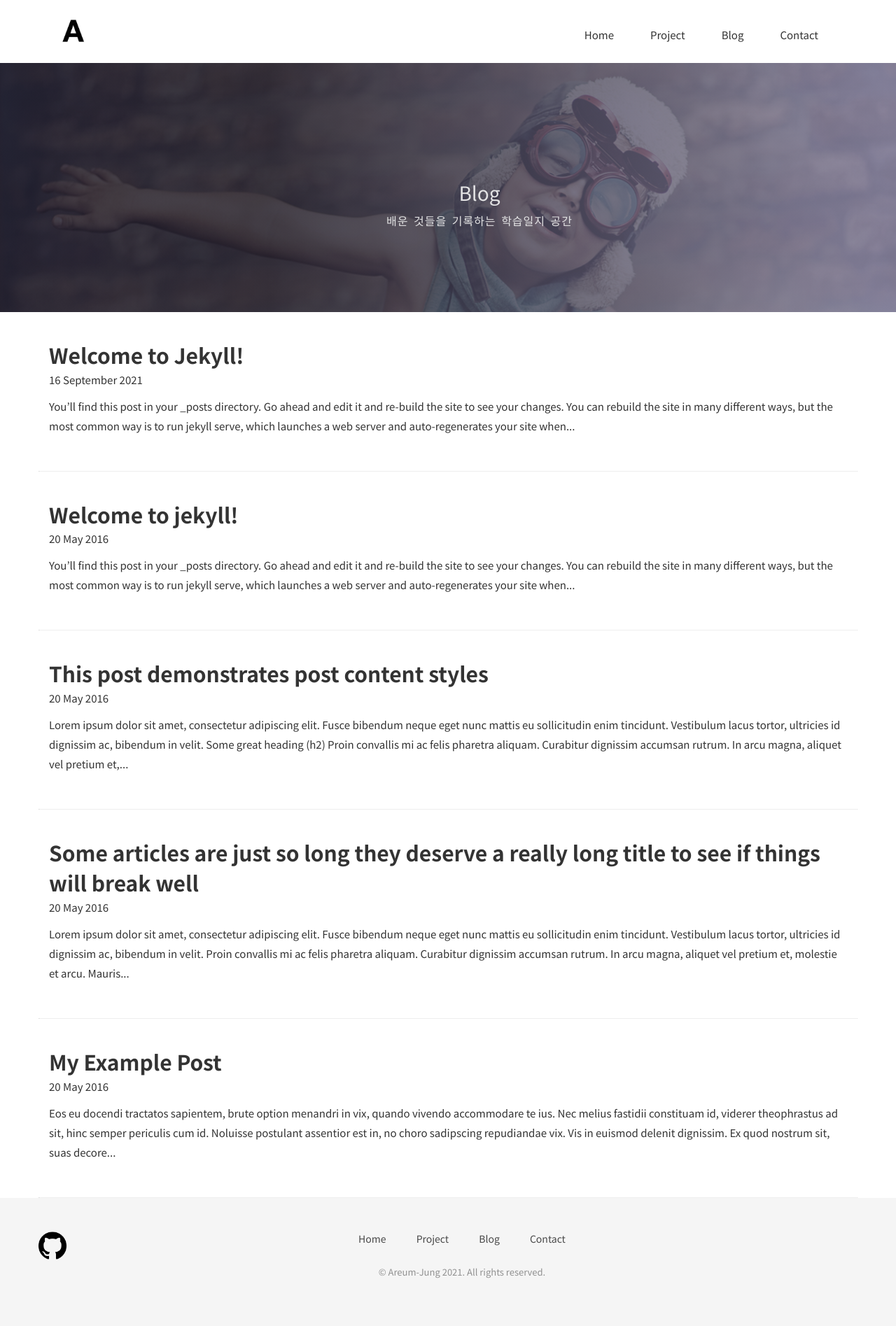
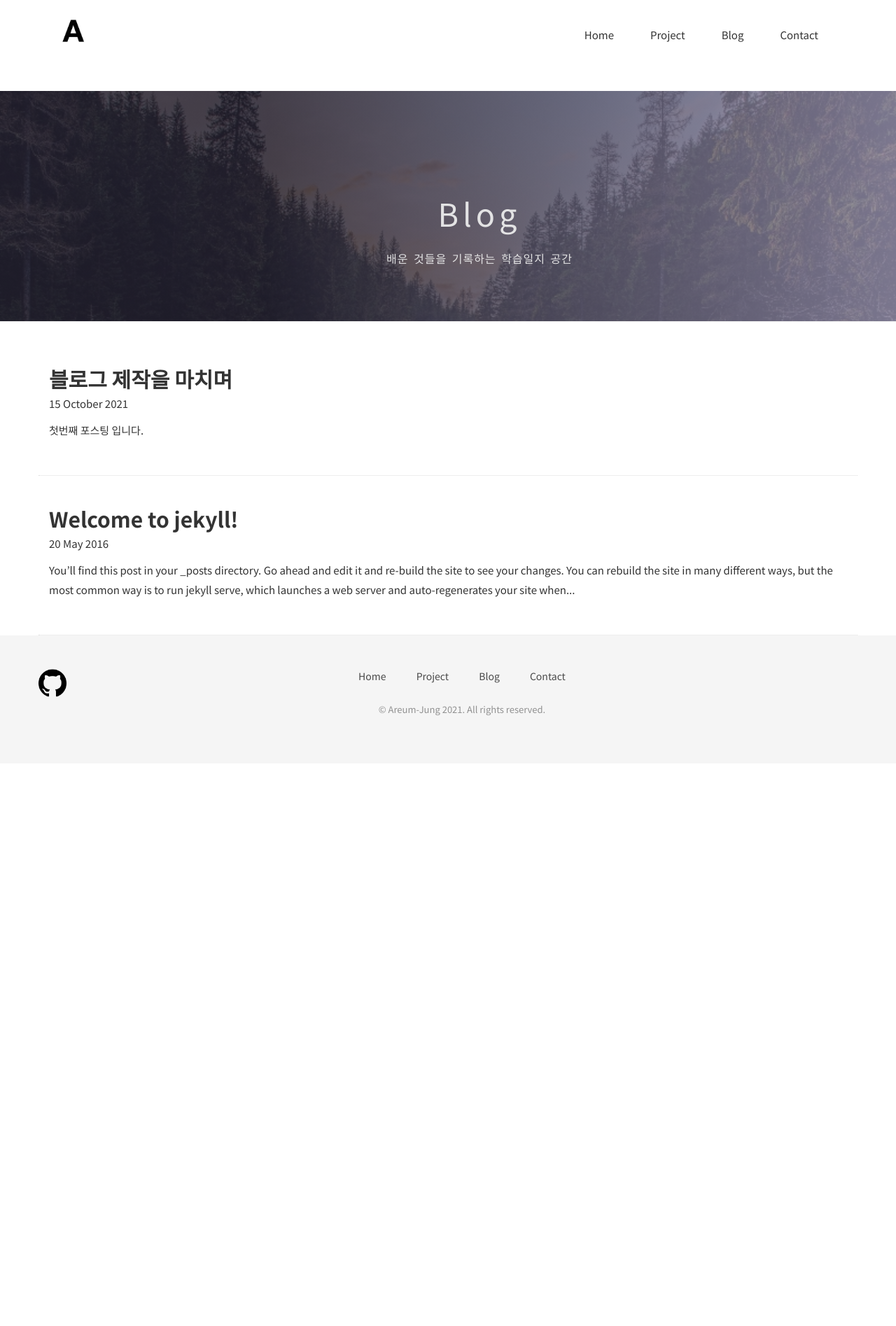
Before and after one commit to areumyy/areumyy.github.io, a Jekyll site: the page built from blog.html, in a window 1280 px wide. Shown: the whole page at 70% size. Built offline with Jekyll 4.4.1, drawn with Linux system fonts in a browser that asks for light colours; nearby versions of some CDN libraries; after the commit the page ends 1091 px from its top, so only the background shows below that.

Commit message:
블로그 포스팅 수정 및 페이지 별 bg 변경

````diff
--- a/_includes/header.html
+++ b/_includes/header.html
@@ -14,7 +14,7 @@
             <span class="icon-bar"></span>
             <span class="icon-bar"></span>
             </button>
-            <a class="navbar-brand" href="../index.html">
+            <a class="navbar-brand" href="/">
               <img src="{{ site.baseurl }}/img/logo.png" alt="Logo" style="width: 40px;">
             </a>
           </div>
--- a/_posts/2016-05-20-my-example-post.md
+++ /dev/null
@@ -1,12 +0,0 @@
----
-layout: post
----
-
-Eos eu docendi tractatos sapientem, brute option menandri in vix, quando vivendo accommodare te ius. Nec melius fastidii constituam id, viderer theophrastus ad sit, hinc semper periculis cum id. Noluisse postulant assentior est in, no choro sadipscing repudiandae vix. Vis in euismod delenit dignissim. Ex quod nostrum sit, suas decore animal id ius, nobis solet detracto quo te.
-
-{% comment %}
-Might you have an include in your theme? Why not try it here!
-{% include my-themes-great-include.html %}
-{% endcomment %}
-
-No laudem altera adolescens has, volumus lucilius eum no. Eam ei nulla audiam efficiantur. Suas affert per no, ei tale nibh sea. Sea ne magna harum, in denique scriptorem sea, cetero alienum tibique ei eos. Labores persequeris referrentur eos ei.
--- a/_posts/2016-05-20-super-long-article.md
+++ /dev/null
@@ -1,10 +0,0 @@
----
-layout: post
-title: "Some articles are just so long they deserve a really long title to see if things will break well"
----
-
-Lorem ipsum dolor sit amet, consectetur adipiscing elit. Fusce bibendum neque eget nunc mattis eu sollicitudin enim tincidunt. Vestibulum lacus tortor, ultricies id dignissim ac, bibendum in velit. Proin convallis mi ac felis pharetra aliquam. Curabitur dignissim accumsan rutrum. In arcu magna, aliquet vel pretium et, molestie et arcu. Mauris lobortis nulla et felis ullamcorper bibendum. Phasellus et hendrerit mauris. Proin eget nibh a massa vestibulum pretium. Suspendisse eu nisl a ante aliquet bibendum quis a nunc. Praesent varius interdum vehicula. Aenean risus libero, placerat at vestibulum eget, ultricies eu enim. Praesent nulla tortor, malesuada adipiscing adipiscing sollicitudin, adipiscing eget est.
-
-Lorem ipsum dolor sit amet, consectetur adipiscing elit. Fusce bibendum neque eget nunc mattis eu sollicitudin enim tincidunt. Vestibulum lacus tortor, ultricies id dignissim ac, bibendum in velit. Proin convallis mi ac felis pharetra aliquam. Curabitur dignissim accumsan rutrum. In arcu magna, aliquet vel pretium et, molestie et arcu. Mauris lobortis nulla et felis ullamcorper bibendum. Phasellus et hendrerit mauris. Proin eget nibh a massa vestibulum pretium. Suspendisse eu nisl a ante aliquet bibendum quis a nunc. Praesent varius interdum vehicula. Aenean risus libero, placerat at vestibulum eget, ultricies eu enim. Praesent nulla tortor, malesuada adipiscing adipiscing sollicitudin, adipiscing eget est.
-
-Lorem ipsum dolor sit amet, consectetur adipiscing elit. Fusce bibendum neque eget nunc mattis eu sollicitudin enim tincidunt. Vestibulum lacus tortor, ultricies id dignissim ac, bibendum in velit. Proin convallis mi ac felis pharetra aliquam. Curabitur dignissim accumsan rutrum. In arcu magna, aliquet vel pretium et, molestie et arcu. Mauris lobortis nulla et felis ullamcorper bibendum. Phasellus et hendrerit mauris. Proin eget nibh a massa vestibulum pretium. Suspendisse eu nisl a ante aliquet bibendum quis a nunc. Praesent varius interdum vehicula. Aenean risus libero, placerat at vestibulum eget, ultricies eu enim. Praesent nulla tortor, malesuada adipiscing adipiscing sollicitudin, adipiscing eget est.
--- a/_posts/2016-05-20-this-post-demonstrates-post-content-styles.md
+++ /dev/null
@@ -1,87 +0,0 @@
----
-layout: post
-title: "This post demonstrates post content styles"
-author: "Bart Simpson"
-meta: "Springfield"
----
-
-Lorem ipsum dolor sit amet, consectetur adipiscing elit. Fusce bibendum neque eget nunc mattis eu sollicitudin enim tincidunt. Vestibulum lacus tortor, ultricies id dignissim ac, bibendum in velit.
-
-## Some great heading (h2)
-
-Proin convallis mi ac felis pharetra aliquam. Curabitur dignissim accumsan rutrum. In arcu magna, aliquet vel pretium et, molestie et arcu.
-
-Mauris lobortis nulla et felis ullamcorper bibendum. Phasellus et hendrerit mauris. Proin eget nibh a massa vestibulum pretium. Suspendisse eu nisl a ante aliquet bibendum quis a nunc. Praesent varius interdum vehicula. Aenean risus libero, placerat at vestibulum eget, ultricies eu enim. Praesent nulla tortor, malesuada adipiscing adipiscing sollicitudin, adipiscing eget est.
-
-## Another great heading (h2)
-
-Lorem ipsum dolor sit amet, consectetur adipiscing elit. Fusce bibendum neque eget nunc mattis eu sollicitudin enim tincidunt. Vestibulum lacus tortor, ultricies id dignissim ac, bibendum in velit.
-
-### Some great subheading (h3)
-
-Proin convallis mi ac felis pharetra aliquam. Curabitur dignissim accumsan rutrum. In arcu magna, aliquet vel pretium et, molestie et arcu. Mauris lobortis nulla et felis ullamcorper bibendum.
-
-Phasellus et hendrerit mauris. Proin eget nibh a massa vestibulum pretium. Suspendisse eu nisl a ante aliquet bibendum quis a nunc.
-
-### Some great subheading (h3)
-
-Praesent varius interdum vehicula. Aenean risus libero, placerat at vestibulum eget, ultricies eu enim. Praesent nulla tortor, malesuada adipiscing adipiscing sollicitudin, adipiscing eget est.
-
-> This quote will change your life. It will reveal the secrets of the universe, and all the wonders of humanity. Don't misuse it.
-
-Lorem ipsum dolor sit amet, consectetur adipiscing elit. Fusce bibendum neque eget nunc mattis eu sollicitudin enim tincidunt.
-
-### Some great subheading (h3)
-
-Vestibulum lacus tortor, ultricies id dignissim ac, bibendum in velit. Proin convallis mi ac felis pharetra aliquam. Curabitur dignissim accumsan rutrum.
-
-```html
-<html>
-  <head>
-  </head>
-  <body>
-    <p>Hello, World!</p>
-  </body>
-</html>
-```
-
-
-In arcu magna, aliquet vel pretium et, molestie et arcu. Mauris lobortis nulla et felis ullamcorper bibendum. Phasellus et hendrerit mauris.
-
-#### You might want a sub-subheading (h4)
-
-In arcu magna, aliquet vel pretium et, molestie et arcu. Mauris lobortis nulla et felis ullamcorper bibendum. Phasellus et hendrerit mauris.
-
-In arcu magna, aliquet vel pretium et, molestie et arcu. Mauris lobortis nulla et felis ullamcorper bibendum. Phasellus et hendrerit mauris.
-
-#### But it's probably overkill (h4)
-
-In arcu magna, aliquet vel pretium et, molestie et arcu. Mauris lobortis nulla et felis ullamcorper bibendum. Phasellus et hendrerit mauris.
-
-### Oh hai, an unordered list!!
-
-In arcu magna, aliquet vel pretium et, molestie et arcu. Mauris lobortis nulla et felis ullamcorper bibendum. Phasellus et hendrerit mauris.
-
-- First item, yo
-- Second item, dawg
-- Third item, what what?!
-- Fourth item, fo sheezy my neezy
-
-### Oh hai, an ordered list!!
-
-In arcu magna, aliquet vel pretium et, molestie et arcu. Mauris lobortis nulla et felis ullamcorper bibendum. Phasellus et hendrerit mauris.
-
-1. First item, yo
-2. Second item, dawg
-3. Third item, what what?!
-4. Fourth item, fo sheezy my neezy
-
-
-
-## Headings are cool! (h2)
-
-Proin eget nibh a massa vestibulum pretium. Suspendisse eu nisl a ante aliquet bibendum quis a nunc. Praesent varius interdum vehicula. Aenean risus libero, placerat at vestibulum eget, ultricies eu enim. Praesent nulla tortor, malesuada adipiscing adipiscing sollicitudin, adipiscing eget est.
-
-Praesent nulla tortor, malesuada adipiscing adipiscing sollicitudin, adipiscing eget est.
-
-Proin eget nibh a massa vestibulum pretium. Suspendisse eu nisl a ante aliquet bibendum quis a nunc.
--- a/_posts/2016-05-20-welcome-to-jekyll.md
+++ b/_posts/2016-05-20-welcome-to-jekyll.md
@@ -21,6 +23,12 @@
 
 Check out the [Jekyll docs][jekyll-docs] for more info on how to get the most out of Jekyll. File all bugs/feature requests at [Jekyll’s GitHub repo][jekyll-gh]. If you have questions, you can ask them on [Jekyll Talk][jekyll-talk].
 
+{% comment %}
+Might you have an include in your theme? Why not try it here!
+{% include my-themes-great-include.html %}
+{% endcomment %}
+
+
 [jekyll-docs]: http://jekyllrb.com/docs/home
 [jekyll-gh]:   https://github.com/jekyll/jekyll
 [jekyll-talk]: https://talk.jekyllrb.com/
--- a/_posts/2021-09-16-welcome-to-jekyll.markdown
+++ /dev/null
@@ -1,29 +0,0 @@
----
-layout: post
-title:  "Welcome to Jekyll!"
-date:   2021-09-16 20:44:12 +0900
-categories: jekyll update
----
-You’ll find this post in your `_posts` directory. Go ahead and edit it and re-build the site to see your changes. You can rebuild the site in many different ways, but the most common way is to run `jekyll serve`, which launches a web server and auto-regenerates your site when a file is updated.
-
-Jekyll requires blog post files to be named according to the following format:
-
-`YEAR-MONTH-DAY-title.MARKUP`
-
-Where `YEAR` is a four-digit number, `MONTH` and `DAY` are both two-digit numbers, and `MARKUP` is the file extension representing the format used in the file. After that, include the necessary front matter. Take a look at the source for this post to get an idea about how it works.
-
-Jekyll also offers powerful support for code snippets:
-
-{% highlight ruby %}
-def print_hi(name)
-  puts "Hi, #{name}"
-end
-print_hi('Tom')
-#=> prints 'Hi, Tom' to STDOUT.
-{% endhighlight %}
-
-Check out the [Jekyll docs][jekyll-docs] for more info on how to get the most out of Jekyll. File all bugs/feature requests at [Jekyll’s GitHub repo][jekyll-gh]. If you have questions, you can ask them on [Jekyll Talk][jekyll-talk].
-
-[jekyll-docs]: https://jekyllrb.com/docs/home
-[jekyll-gh]:   https://github.com/jekyll/jekyll
-[jekyll-talk]: https://talk.jekyllrb.com/
--- /dev/null
+++ b/_posts/2021-10-15-Fist-Posting.md
@@ -0,0 +1,9 @@
+---
+layout: post
+title: 블로그 제작을 마치며
+subtitle: first posting
+date: 2021-10-15
+author: Areum-Jung
+---
+
+첫번째 포스팅 입니다.
--- a/blog.html
+++ b/blog.html
@@ -4,12 +4,12 @@
 permalink: /blog/
 ---
 <!-- Slider Start -->
-<section id="global-header">
+<section class="page-header blog-header">
   <div class="container">
     <div class="row">
       <div class="col-md-12">
         <div class="block">
-          <h3>Blog</h3>
+          <h1>Blog</h1>
           <p>배운 것들을 기록하는 학습일지 공간</p>
         </div>
       </div>
--- a/contact.html
+++ b/contact.html
@@ -5,7 +5,7 @@
 ---
 
 <!-- Slider Start -->
-<section id="global-header">
+<section class="page-header contact-header">
   <div class="container">
     <div class="row">
       <div class="col-md-12">
--- a/css/airspace.css
+++ b/css/airspace.css
@@ -165,7 +165,7 @@
 	Slider Start
 --*/
 #slider { /* 수정 */
-  background: url("../img/slider-bg2.jpg") no-repeat;
+  background: url("../img/slider-bg.jpg") no-repeat;
   background-size: cover;
   background-attachment: fixed;
   background-position: 10% 0%;
@@ -825,7 +825,7 @@
   padding: 20px 0;
 }
 #testimonial .more-post a {
-  font-size: 18px;
+  font-size: 15px;
   color: #000;
   display: flex;
   justify-content: center;
@@ -879,15 +879,30 @@
 /*--
 	Slider-work Start
 --*/
-#global-header {
-  background: url("../img/slider-bg.jpg") no-repeat;
-  background-size: cover;
+.page-header {
   padding-top: 150px;
   padding-bottom: 107px;
   position: relative;
+  height: 330px;
+}
+.page-header.project-header {
+  background: url("../img/project-bg.jpg") no-repeat;
+  background-position: 0 -120px;
+  background-size: cover;
   background-attachment: fixed;
 }
-#global-header:before {
+.page-header.blog-header {
+  background: url("../img/blog-bg.jpg") no-repeat;
+  background-size: cover;
+  background-attachment: fixed;
+}
+.page-header.contact-header {
+  background: url("../img/contact-bg.jpg") no-repeat;
+  background-position: 0 -80px;
+  background-size: cover;
+  background-attachment: fixed;
+}
+.page-header:before {
   content: "";
   position: absolute;
   left: 0;
@@ -899,13 +914,13 @@
   background: linear-gradient(to left, #928dab, #1f1c2c 70%);
   opacity: 0.8;
 }
-#global-header .block {
+.page-header .block {
   color: #E3E3E4;
   margin: 0 auto;
   padding-left: 90px;
   text-align: center;
 }
-#global-header .block h1 {
+.page-header .block h1 {
   font-weight: 100;
   font-size: 45px;
   letter-spacing: 6px;
@@ -913,7 +928,7 @@
   margin-top: 0;
   text-transform: capitalize;
 }
-#global-header .block p {
+.page-header .block p {
   font-size: 16px;
   font-weight: 300;
   letter-spacing: 1px;
--- a/project.html
+++ b/project.html
@@ -5,12 +5,12 @@
 ---
 
 <!-- Slider Start -->
-<section id="global-header">
+<section class="page-header project-header">
   <div class="container">
     <div class="row">
       <div class="col-md-12">
         <div class="block">
-          <h3>latest work</h3>
+          <h1>latest work</h1>
         </div>
       </div>
     </div>
````
Also changed, not shown: other parts of _posts/2016-05-20-welcome-to-jekyll.md (+2 -0 lines), img/blog-bg.jpg (added), img/project-bg.jpg (added), img/slider-bg.jpg, 2 other files.
